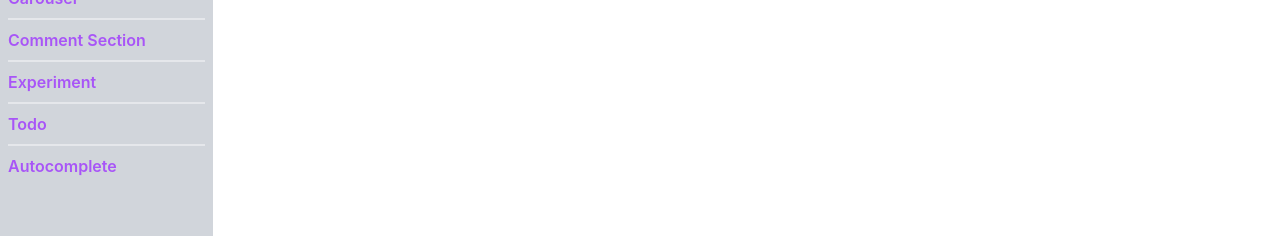
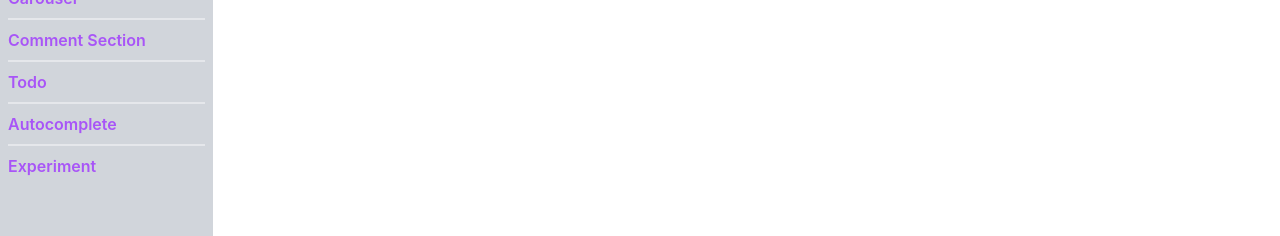
Before and after one commit to rupesh8851/UI-Library, a React (Vite) app: page / in a window 1280 px wide. Shown: the part 220-456 px from the top of the page. Built offline with nearby package versions, Linux system fonts and the light colour scheme.

Commit message:
place changed

```diff
--- a/src/components/SideBar.tsx
+++ b/src/components/SideBar.tsx
@@ -34,16 +34,16 @@ const sideBarItems: SideBarItemProps[] = [
     to: '/comments',
   },
   {
-    label: 'Experiment',
-    to: '/experiment',
-  },
-  {
     label: 'Todo',
     to: '/todo',
   },
   {
     label: 'Autocomplete',
     to: '/autocomplete',
+  },
+  {
+    label: 'Experiment',
+    to: '/experiment',
   },
 ];
 
```
